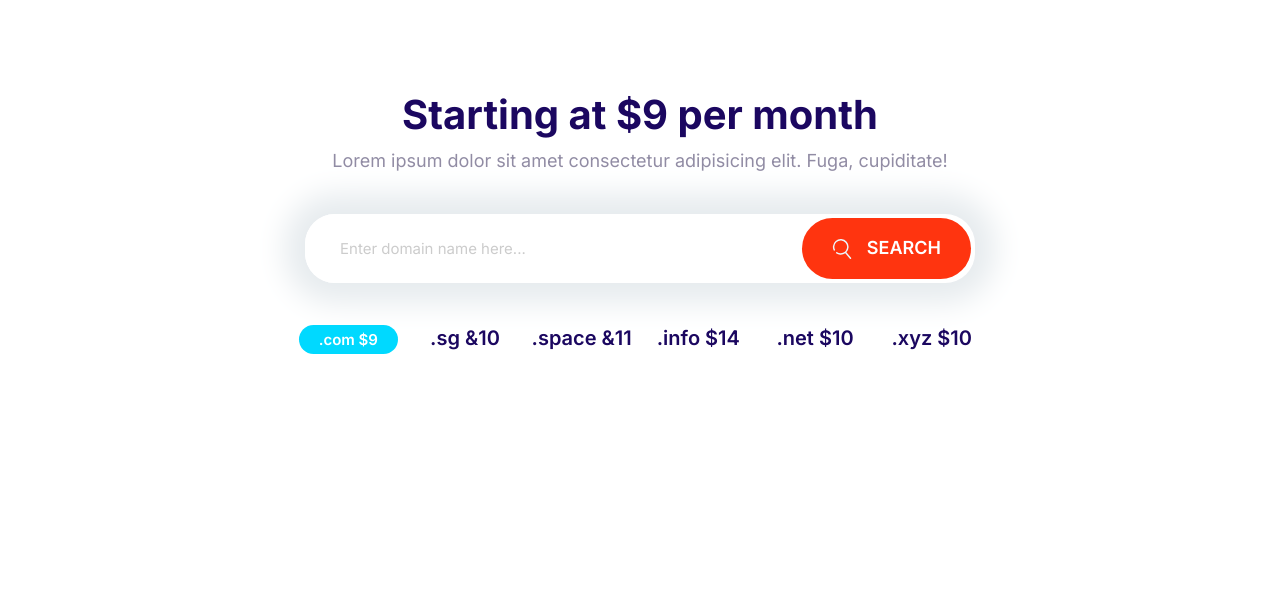
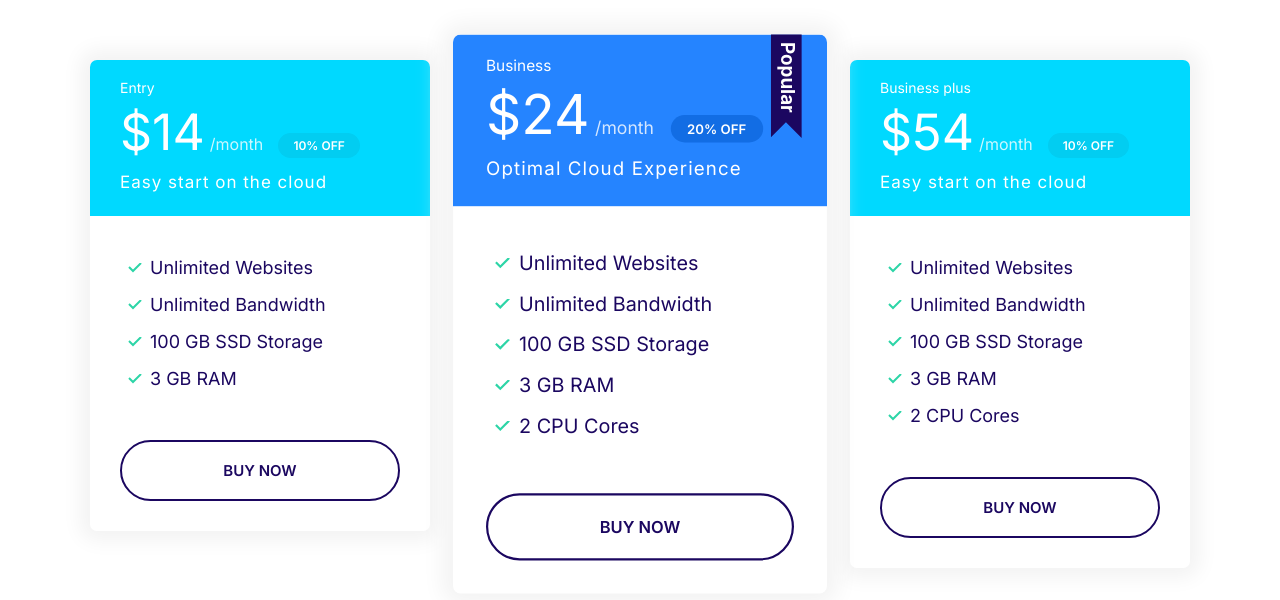
Before and after one commit to MuhammadAnas126/First-Website, a plain HTML site: page index.html in a window 1280 px wide. Drawn offline with Linux system fonts and the light colour scheme.

Commit message:
Creating Plan block

```diff
--- a/css/styles.css
+++ b/css/styles.css
@@ -114,6 +114,7 @@
     list-style: none;
     padding-left: 0;
     color: var(--color-headings);
+    padding-bottom: 1rem;
 }
 .list--inline .list__item {
     display: inline-block;
@@ -270,6 +271,7 @@
 .card--primary .card__header {
     background: var(--color-primary);
     color: #fff;
+
 }
 .card--secondary .card__header {
     background: var(--color-secondary);
@@ -278,8 +280,13 @@
 .card--secondary .badge--secondary {
     background: #02cdf1;
 }
-
+.card--primary .badge--primary {
+    background: #126de4;
+}
 /* Plans */
+.plan {
+    transition: transform 0.2s ease-out;
+}
 .plan__name {
     font-size: 2.4rem;
     margin: 0;
@@ -305,6 +312,9 @@
     letter-spacing: 1px;
     display: block;
 }
+.plan--popular {
+    transform: scale(1.1);
+}
 .plan .list__item {
     position: relative;
 }
@@ -319,8 +329,16 @@
     position: absolute;
     top: -6px;
     right: 5%;
+
 }
 
+.plan:hover {
+    transform: scale(1.05);
+}
+
+.plan--popular:hover {
+    transform: scale(1.15);
+}
 @media screen and (min-width: 1024px) {
     .plan__name {
         font-size: 1.4rem;
@@ -673,3 +691,12 @@
         grid-template-columns: repeat(auto-fit, minmax(100px, 1fr));
     }
 }
+
+/* Plans block */
+.block-plans .grid {
+    gap: 8rem 4rem;
+}
+.block-plans .card {
+    max-width: 500px;
+    margin: 0 auto;
+}
--- a/index.html
+++ b/index.html
@@ -14,35 +14,71 @@
     />
   </head>
   <body>
-    <section class="block container block-domain">
-      <header class="block__header">
-        <h2>Starting at $9 per month</h2>
-        <p>
-          Lorem ipsum dolor sit amet consectetur adipisicing elit. Fuga,
-          cupiditate!
-        </p>
-      </header>
-      <div class="input-group">
-        <input
-          class="input"
-          type="text"
-          placeholder="Enter domain name here..."
-        />
-        <button class="btn btn--accent">
-          <svg class="icon icon--white">
-            <use xlink:href="/images/sprite.svg#search"></use>
-          </svg>
-          Search
-        </button>
+    <section class="block container block-plans">
+      <div class="grid grid--1x3">
+        <div class="plan">
+          <div class="card card--secondary">
+            <header class="card__header">
+              <h3 class="plan__name">Entry</h3>
+              <span class="plan__price">$14</span>
+              <span class="plan__billing-cycle">/month</span>
+              <span class="badge badge--secondary badge--small">10% OFF</span>
+              <span class="plan__description">Easy start on the cloud</span>
+            </header>
+            <div class="card__body">
+              <ul class="list list--tick">
+                <li class="list__item">Unlimited Websites</li>
+                <li class="list__item">Unlimited Bandwidth</li>
+                <li class="list__item">100 GB SSD Storage</li>
+                <li class="list__item">3 GB RAM</li>
+              </ul>
+              <button class="btn btn--outline btn--block">buy now</button>
+            </div>
+          </div>
+        </div>
+        <div class="plan plan--popular">
+          <div class="card card--primary">
+            <header class="card__header card__header--primary">
+              <h3 class="plan__name">Business</h3>
+              <span class="plan__price">$24</span>
+              <span class="plan__billing-cycle">/month</span>
+              <span class="badge badge--primary badge--small">20% OFF</span>
+              <span class="plan__description">Optimal Cloud Experience</span>
+            </header>
+            <div class="card__body">
+              <ul class="list list--tick">
+                <li class="list__item">Unlimited Websites</li>
+                <li class="list__item">Unlimited Bandwidth</li>
+                <li class="list__item">100 GB SSD Storage</li>
+                <li class="list__item">3 GB RAM</li>
+                <li class="list__item">2 CPU Cores</li>
+              </ul>
+              <button class="btn btn--outline btn--block">buy now</button>
+            </div>
+          </div>
+        </div>
+        <div class="plan">
+          <div class="card card--secondary">
+            <header class="card__header">
+              <h3 class="plan__name">Business plus</h3>
+              <span class="plan__price">$54</span>
+              <span class="plan__billing-cycle">/month</span>
+              <span class="badge badge--secondary badge--small">10% OFF</span>
+              <span class="plan__description">Easy start on the cloud</span>
+            </header>
+            <div class="card__body">
+              <ul class="list list--tick">
+                <li class="list__item">Unlimited Websites</li>
+                <li class="list__item">Unlimited Bandwidth</li>
+                <li class="list__item">100 GB SSD Storage</li>
+                <li class="list__item">3 GB RAM</li>
+                <li class="list__item">2 CPU Cores</li>
+              </ul>
+              <button class="btn btn--outline btn--block">buy now</button>
+            </div>
+          </div>
+        </div>
       </div>
-      <ul class="list block-domain__prices">
-        <li><span class="badge badge--secondary">.com $9</span></li>
-        <li>.sg &10</li>
-        <li>.space &11</li>
-        <li>.info $14</li>
-        <li>.net $10</li>
-        <li>.xyz $10</li>
-      </ul>
     </section>
     <script src="/js/main.js"></script>
   </body>
```
Also changed, not shown: components/plan block.html (added, +66 -0 lines).
